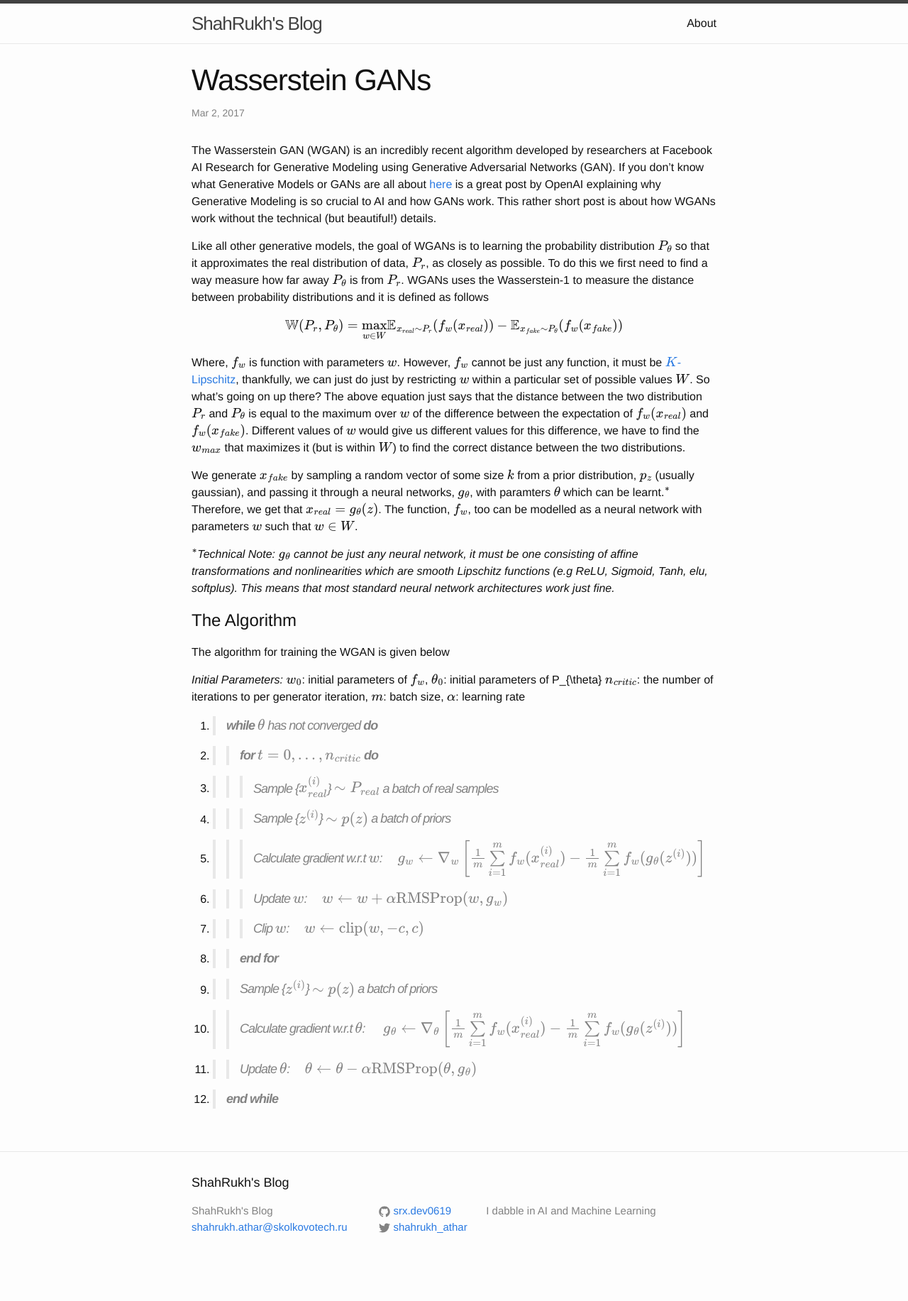
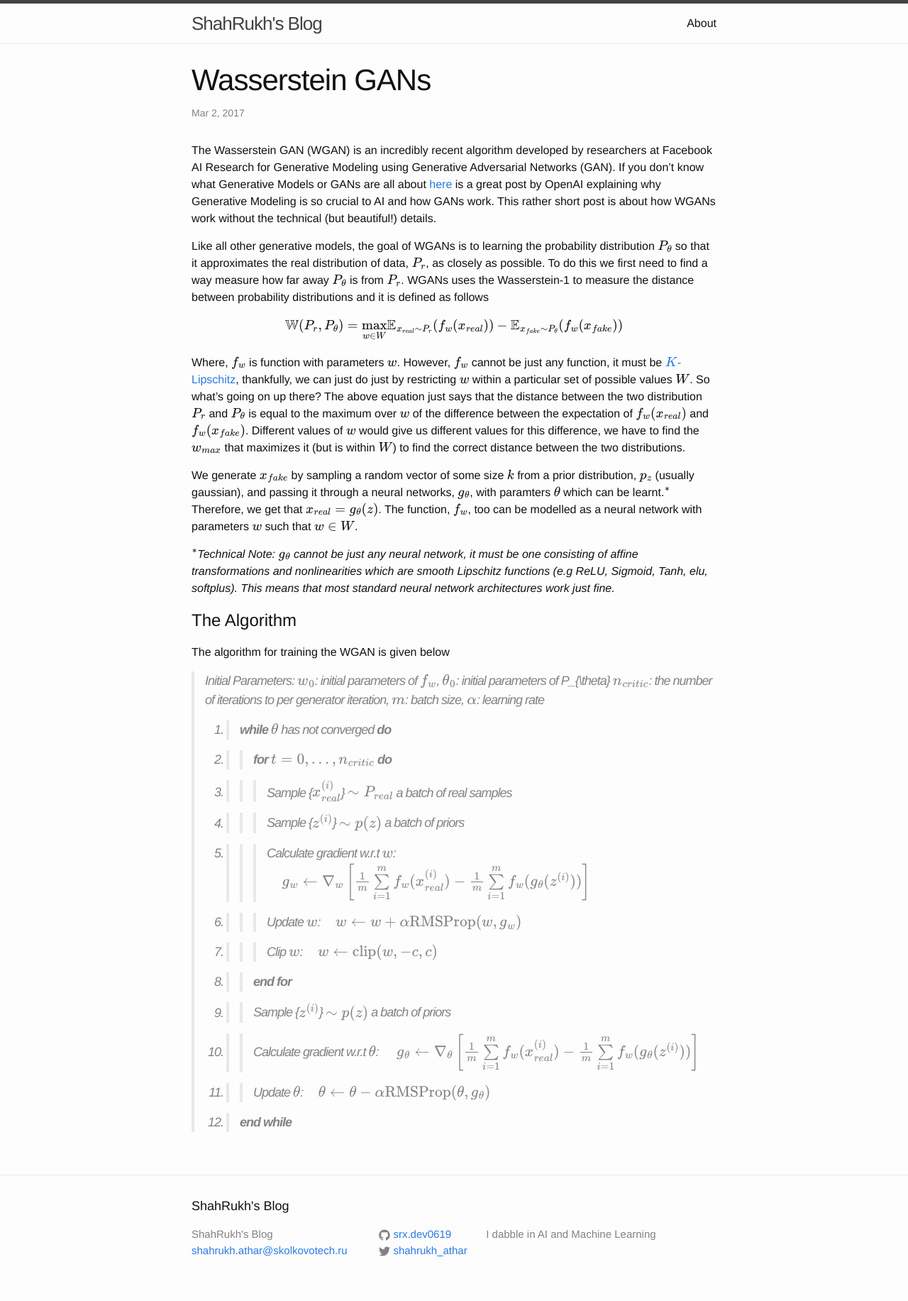
Before and after one commit to shahrukhathar/shahrukhathar.github.io, a Jekyll site: the page built from _posts/2017-03-04-Wasserstein-GANs.markdown, in a window 1280 px wide. Shown: the whole page at 71% size. Built offline with Jekyll 4.4.1, drawn with Linux system fonts in a browser that asks for light colours; formulas are drawn with MathJax 3; before the commit the page ends 1800 px from its top, so only the background shows below that.

Commit message:
UpdatedWGAN

```diff
--- a/_posts/2017-03-04-Wasserstein-GANs.markdown
+++ b/_posts/2017-03-04-Wasserstein-GANs.markdown
@@ -41,7 +41,7 @@ This means that most standard neural network architectures work just fine.*
 # The Algorithm
 The algorithm for training the WGAN is given below
 
-*Initial Parameters:* $$w_{0}$$: initial parameters of $$f_{w}$$, $$\theta_{0}$$: initial parameters of P_{\theta}
+> *Initial Parameters:* $$w_{0}$$: initial parameters of $$f_{w}$$, $$\theta_{0}$$: initial parameters of P_{\theta}
 $$n_{critic}$$: the number of iterations to per generator iteration, $$m$$: batch size, $$\alpha$$: learning rate
  1. > **while** $$\theta$$ has not converged **do**
  2. > > **for** $$t = 0, \dots, n_{critic}$$ **do**
```
